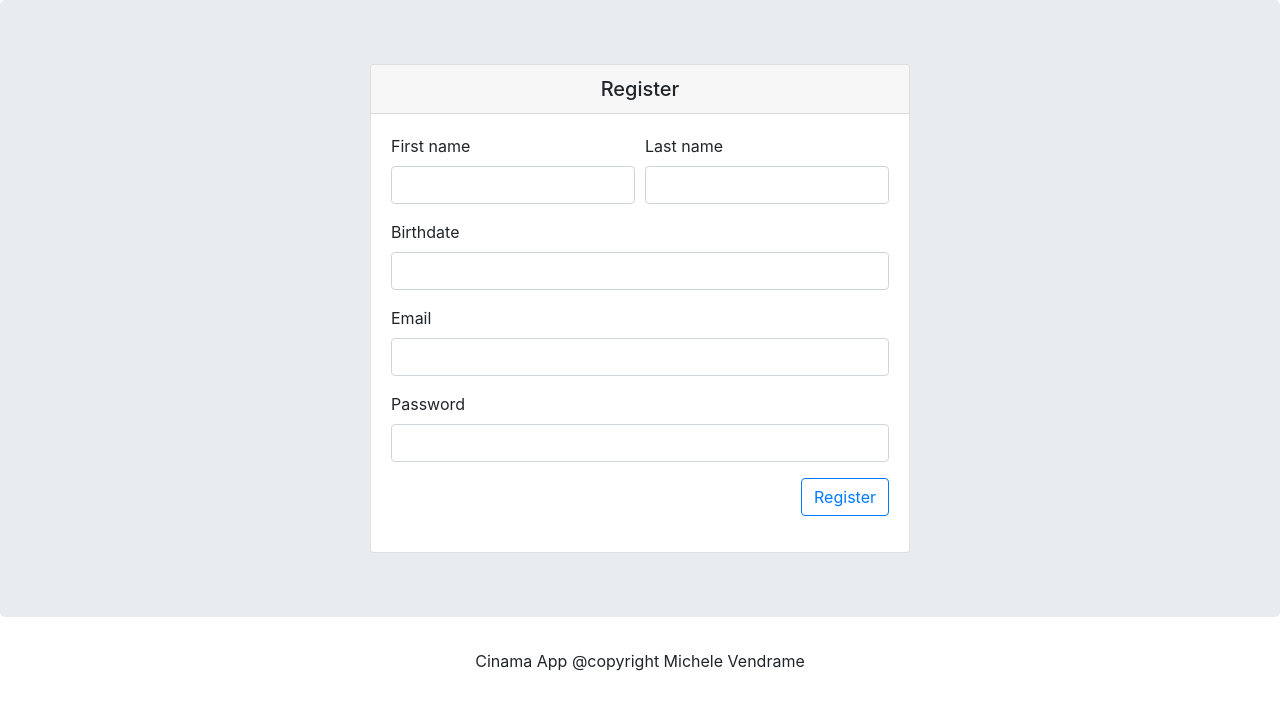
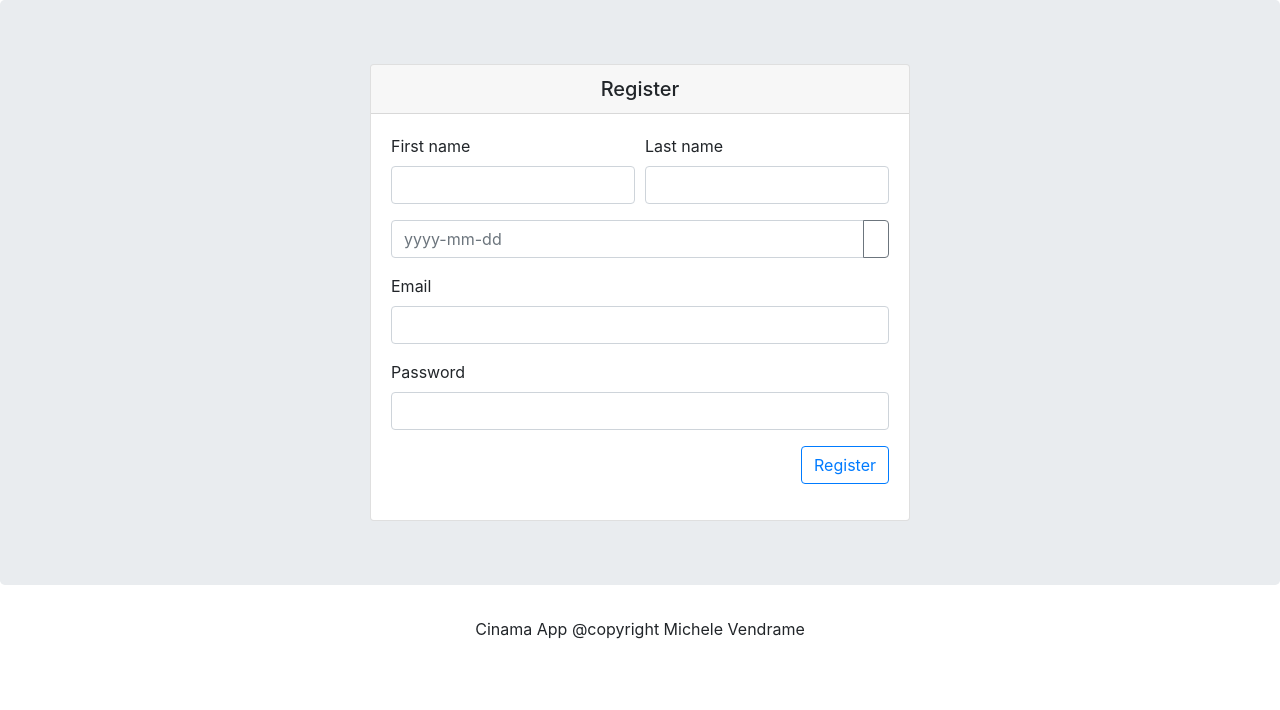
Before and after one commit to mortilus/CinemaRepository, an Angular app: page /register in a window 1280 px wide. Shown: the top 710 px of the page. Built offline with nearby package versions, Linux system fonts and the light colour scheme.

Commit message:
Added datepicker in register form

```diff
--- a/src/app/app.module.ts
+++ b/src/app/app.module.ts
@@ -8,6 +8,7 @@ import { LoginComponent } from './auth/login/login.component';
 import { RegisterComponent } from './auth/register/register.component';
 import { HttpClientModule } from '@angular/common/http';
 import { FormsModule, ReactiveFormsModule } from '@angular/forms';
+import { NgbModule } from '@ng-bootstrap/ng-bootstrap';
 
 @NgModule({
   declarations: [
@@ -21,7 +22,8 @@ import { FormsModule, ReactiveFormsModule } from '@angular/forms';
     AppRoutingModule,
     HttpClientModule,
     FormsModule,
-    ReactiveFormsModule
+    ReactiveFormsModule,
+    NgbModule
   ],
   providers: [],
   bootstrap: [AppComponent]
--- a/src/app/auth/register/register.component.html
+++ b/src/app/auth/register/register.component.html
@@ -22,11 +22,12 @@
                 </div>
             </div>
             <div class="form-group">
-                <label>Birthdate</label>
-                <input class="form-control" type="text" formControlName="birthDate"
-                    [ngClass]="{ 'is-invalid': submitted && formControls.birthDate.errors }">
-                <div *ngIf="submitted && registerFormControls.birthDate.errors" class="invalid-feedback d-block">
-                    <div *ngIf="registerFormControls.birthDate.errors.required">Birthdate is required</div>
+                <div class="input-group">
+                    <input class="form-control" placeholder="yyyy-mm-dd" name="dp" formControlName="birthDate"
+                        ngbDatepicker #d="ngbDatepicker">
+                    <div class="input-group-append">
+                        <button class="btn btn-outline-secondary calendar" (click)="d.toggle()" type="button"></button>
+                    </div>
                 </div>
             </div>
             <div class="form-group">
--- a/src/app/shared/shared.module.ts
+++ b/src/app/shared/shared.module.ts
@@ -1,5 +1,6 @@
 import { NgModule } from '@angular/core';
 import { CommonModule } from '@angular/common';
+
 
 @NgModule({
   declarations: [],
@@ -7,8 +8,7 @@ import { CommonModule } from '@angular/common';
     CommonModule
   ],
   // exports: [
-  //   FormsModule,
-  //   ReactiveFormsModule
+  //   NgbModule
   // ]
 })
 export class SharedModule { }
```
